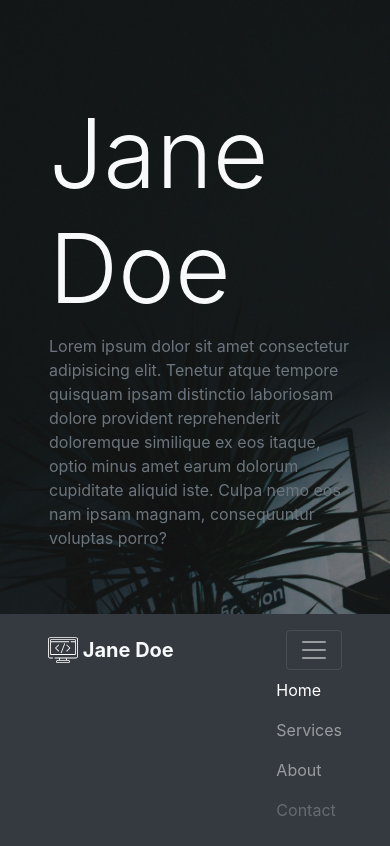
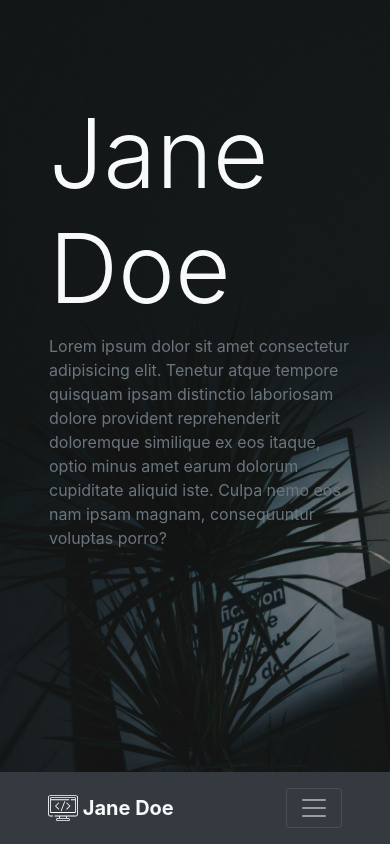
Before and after one commit to FBW44-2/uib-framework-bootstrap-portfolio-page-abdullah0o0, a plain HTML site: page index.html in a window 390 px wide. Drawn offline with Linux system fonts and the light colour scheme.

Commit message:
fix tablet + phones responsivity

```diff
--- a/index.html
+++ b/index.html
@@ -33,7 +33,7 @@
                 aria-controls="navbarNavAltMarkup" aria-expanded="false" aria-label="Toggle navigation">
                 <span class="navbar-toggler-icon"></span>
             </button>
-            <div class="collapse navbar-collapse d-flex flex-md-row justify-content-end " id="navbarNavAltMarkup">
+            <div class="collapse navbar-collapse  justify-content-end " id="navbarNavAltMarkup">
                 <div class="navbar-nav">
                     <a class="nav-link active" href="#">Home <span class="sr-only">(current)</span></a>
                     <a class="nav-link" href="#">Services</a>
```
